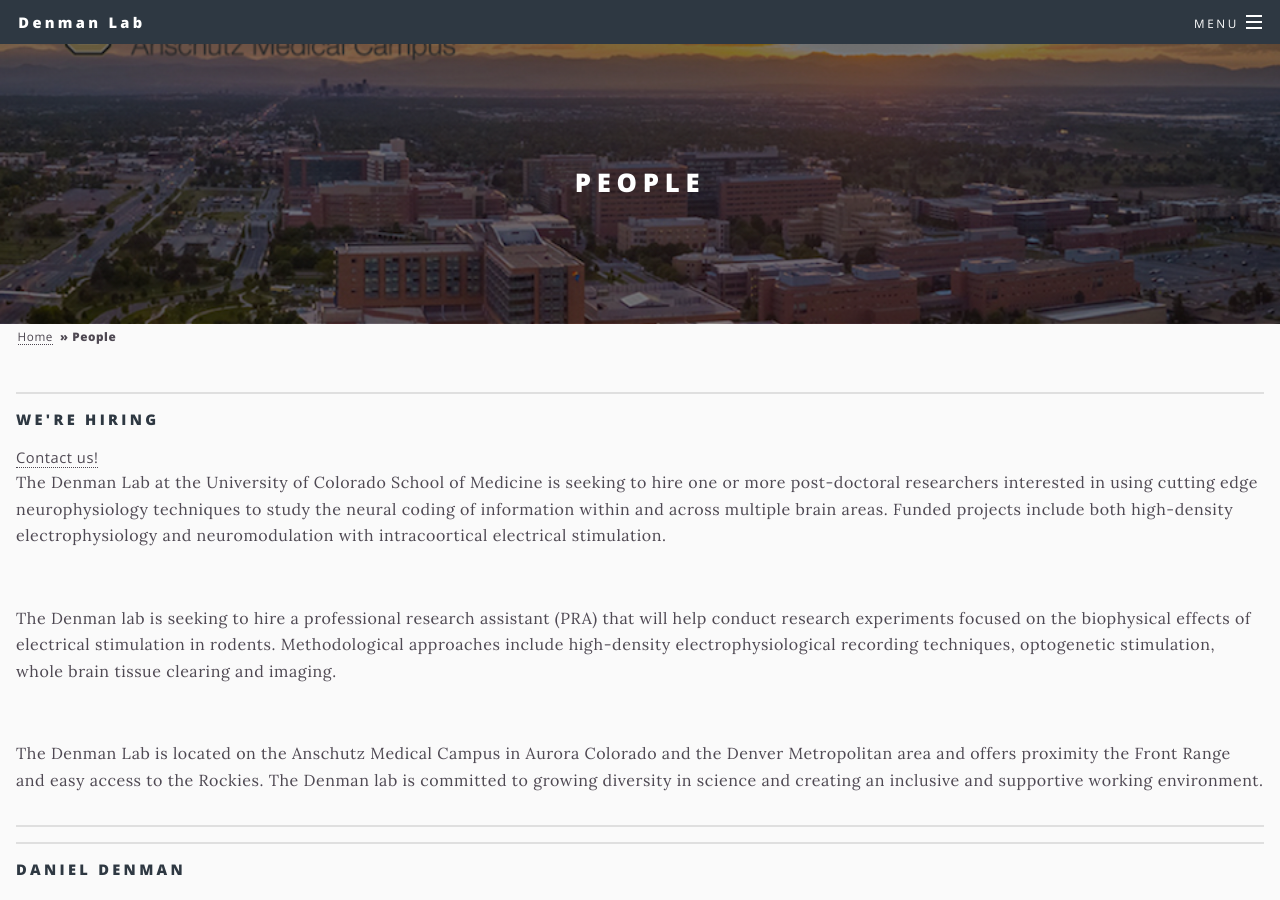
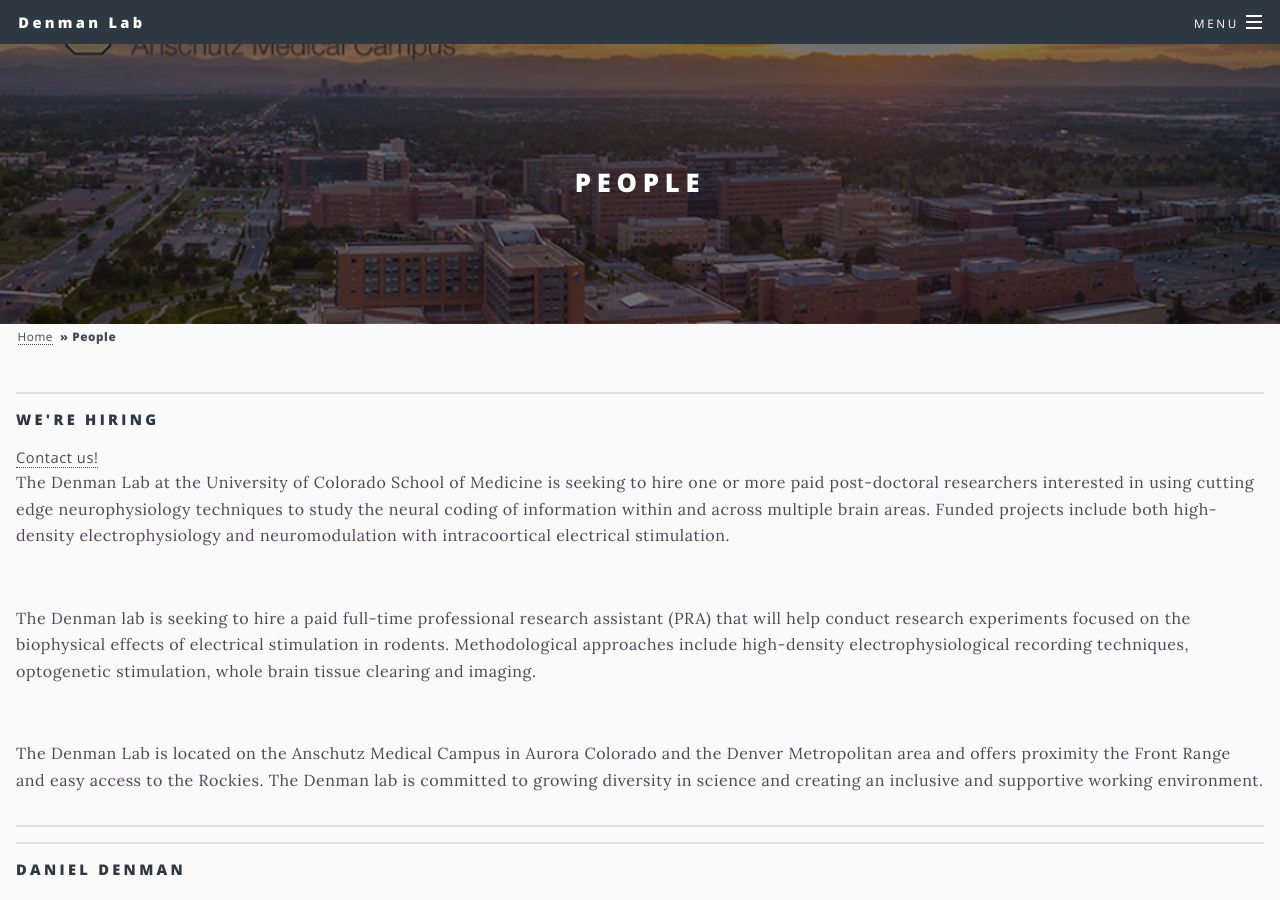
Before and after one commit to denmanlab/denmanlab.github.io, a Jekyll site: the page built from _pages/people.html, in a window 1280 px wide and 900 px high. Built offline with Jekyll 4.4.1, drawn with Linux system fonts in a browser that asks for light colours.

Commit message:
Update people.html

```diff
--- a/_pages/people.html
+++ b/_pages/people.html
@@ -10,9 +10,9 @@ background-image: cu001.jpeg
 <hr style="margin:0 0 1em 0;" />
 <h4>We're Hiring</h4>
 <a href="mailto:daniel.denman@cuanschutz.edu">Contact us! </a>
-<p>The Denman Lab at the University of Colorado School of Medicine is seeking to hire one or more post-doctoral researchers interested in using cutting edge neurophysiology techniques to study the neural coding of information within and across multiple brain areas. Funded projects include both high-density electrophysiology and neuromodulation with intracoortical electrical stimulation. </p>
+<p>The Denman Lab at the University of Colorado School of Medicine is seeking to hire one or more paid post-doctoral researchers interested in using cutting edge neurophysiology techniques to study the neural coding of information within and across multiple brain areas. Funded projects include both high-density electrophysiology and neuromodulation with intracoortical electrical stimulation. </p>
 <br>
-<p>The Denman lab is seeking to hire a professional research assistant (PRA) that will help conduct research experiments focused on the biophysical effects of electrical stimulation in rodents. Methodological approaches include high-density electrophysiological recording techniques, optogenetic stimulation, whole brain tissue clearing and imaging. </p>
+<p>The Denman lab is seeking to hire a paid full-time professional research assistant (PRA) that will help conduct research experiments focused on the biophysical effects of electrical stimulation in rodents. Methodological approaches include high-density electrophysiological recording techniques, optogenetic stimulation, whole brain tissue clearing and imaging. </p>
 <br>
 <p>The Denman Lab is located on the Anschutz Medical Campus in Aurora Colorado and the Denver Metropolitan area and offers proximity the Front Range and easy access to the Rockies. The Denman lab is committed to growing diversity in science and creating an inclusive and supportive working environment. </p>
 <hr style="margin:1em 0 1em 0;" />
```
